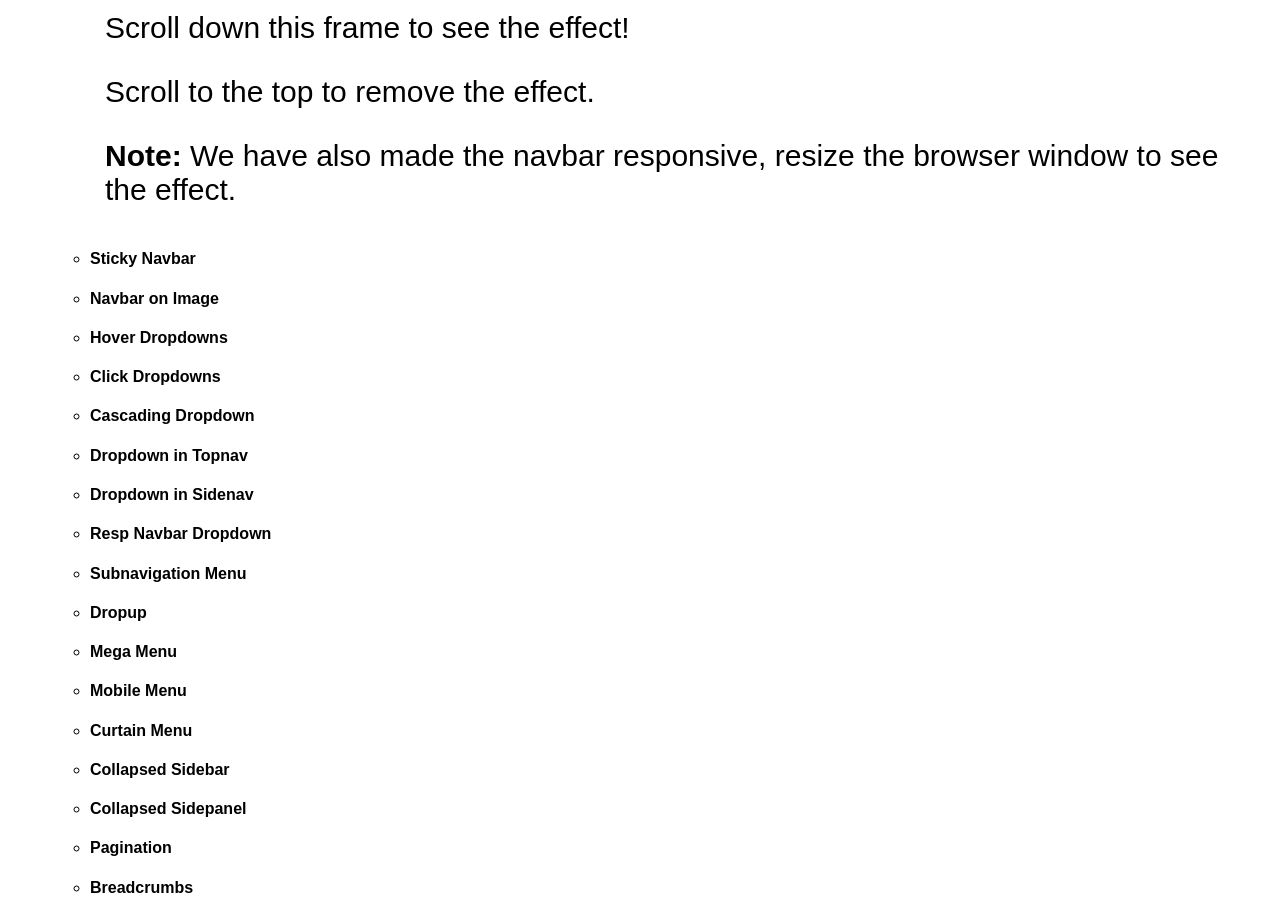
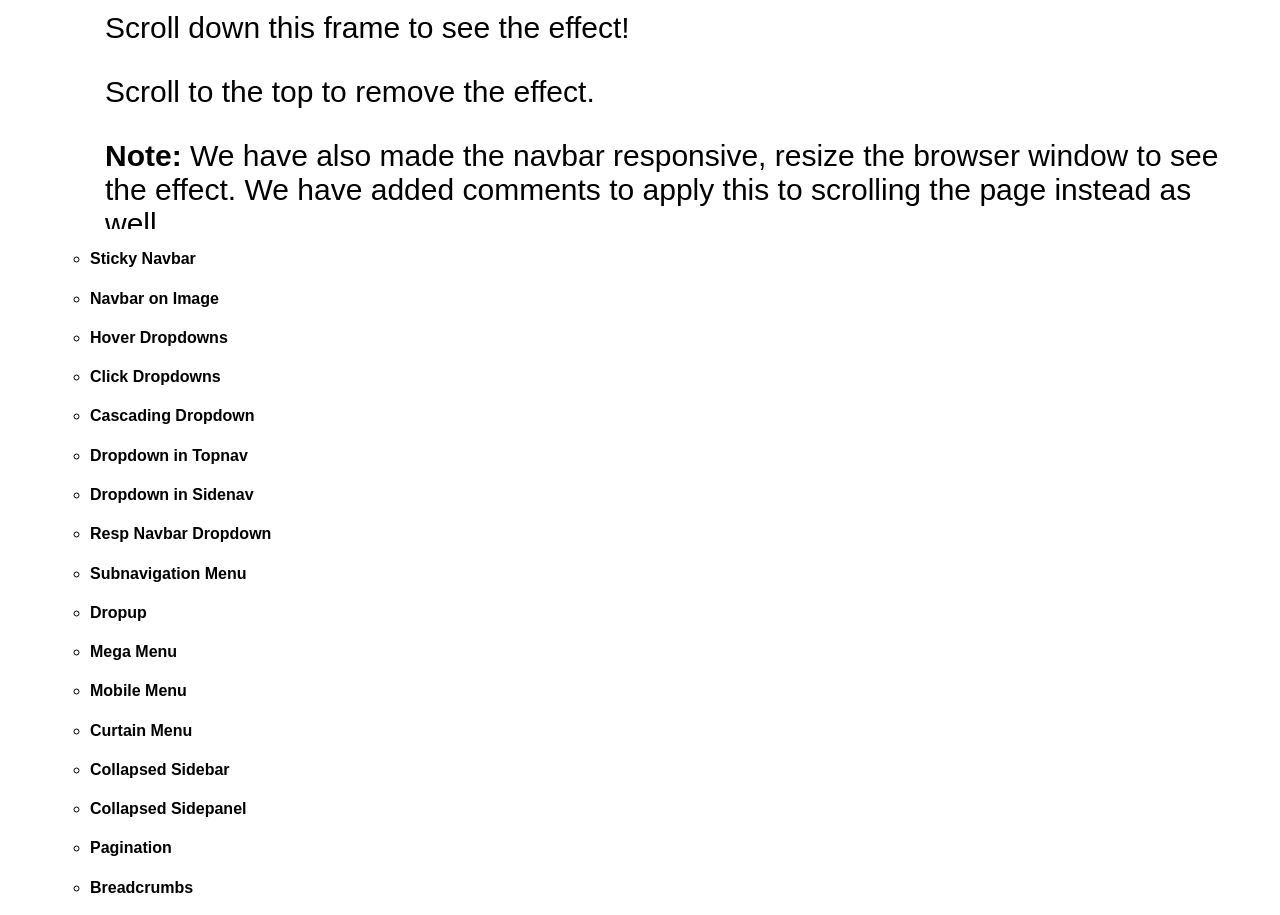
Before and after one commit to ChrisBrowne01/Code-Efficient-How-To-Snippets, a plain HTML site: page index.html in a window 1280 px wide. Shown: the part 7720-8635 px from the top of the page. Drawn offline with Linux system fonts and the light colour scheme.

Commit message:
Amended snippets content

```diff
--- a/index.html
+++ b/index.html
@@ -2105,7 +2105,7 @@
                                 <p><b>This example demonstrates how to shrink a navigation bar when the user starts to scroll the page.</b></p>
                                 <p>Scroll down this frame to see the effect!</p>
                                 <p>Scroll to the top to remove the effect.</p>
-                                <p><b>Note:</b> We have also made the navbar responsive, resize the browser window to see the effect.</p>
+                                <p><b>Note:</b> We have also made the navbar responsive, resize the browser window to see the effect. We have added comments to apply this to scrolling the page instead as well.</p>
                                 <p>Lorem ipsum dolor dummy text to enable scrolling, sit amet, consectetur adipiscing elit, sed do eiusmod tempor incididunt ut labore et dolore magna aliqua. Ut enim ad minim veniam, quis nostrud exercitation ullamco laboris nisi ut aliquip ex ea commodo consequat. Duis aute irure dolor in reprehenderit in voluptate velit esse cillum dolore eu fugiat nulla pariatur. Excepteur sint occaecat cupidatat non proident, sunt in culpa qui officia deserunt mollit anim id est laborum.</p>
                               </div>
                         </div>
```
